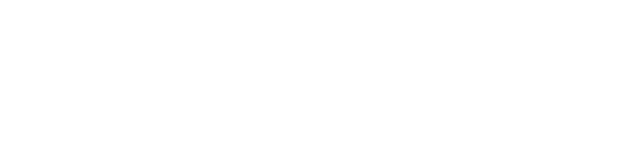
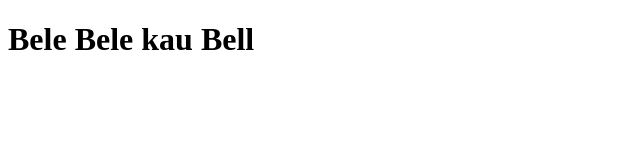
Before and after one commit to pokijan76/hello-world, a plain HTML site: page index.html in a window 1280 px wide. Shown: the whole page, without its empty margins (0-640 px from the left). Drawn offline with Linux system fonts and the light colour scheme.

Commit message:
bele-bele kau bell

```diff
--- a/index.html
+++ b/index.html
@@ -3,9 +3,9 @@
 <head>
     <meta charset="UTF-8">
     <meta name="viewport" content="width=device-width, initial-scale=1.0">
-    <title>Document</title>
+    <title>New Zero Alpha</title>
 </head>
 <body>
-
+    <h1>Bele Bele kau Bell</h1>
 </body>
 </html>
--- /dev/null
+++ b/style.css
@@ -0,0 +1,3 @@
+h1{
+    text-align: center;
+}
```
